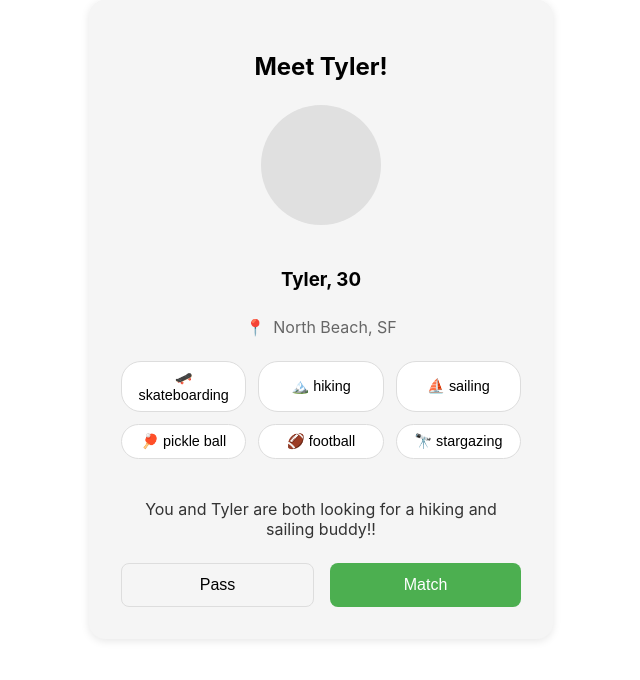
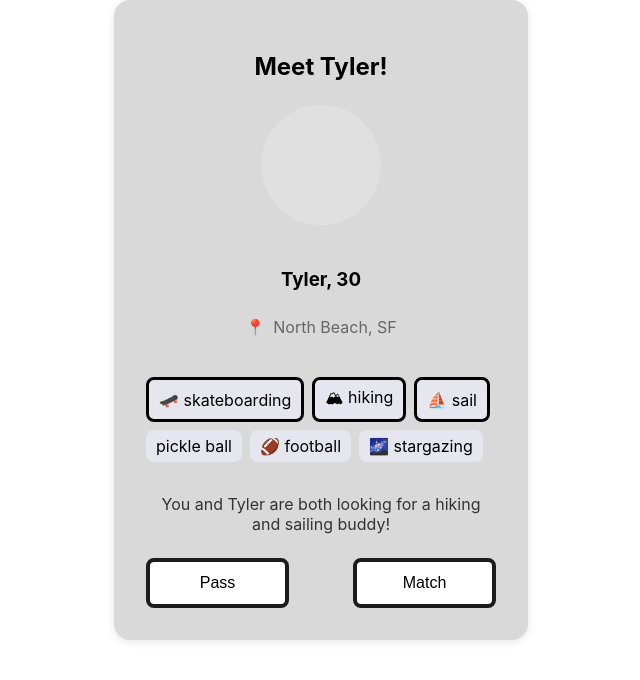
Before and after one commit to allisonhongberkeley/avid-adventurers, a React (Create React App) app in the folder avid-adventurers/: page /profileCard in a window 1280 px wide. Shown: the top 680 px of the page, without its empty margins (319-959 px from the left). Built offline with nearby package versions, Linux system fonts and the light colour scheme.

Commit message:
[fix] fixes to profile card + styling

```diff
--- a/avid-adventurers/src/App.tsx
+++ b/avid-adventurers/src/App.tsx
@@ -17,7 +17,7 @@ import Chat from './pages/ChatPage/ChatPage';
 import ChatInbox from './pages/ChatInbox/ChatInbox';
 import Bucket from './pages/Bucket';
 import EventDetails from './pages/events/EventDetails';
-import { ProfileCard } from './components/ProfileCard';
+import ProfileCard from './components/ProfileCard/ProfileCard';
 
 import { OnboardingProvider } from './utils/onboardingContext';
 import { BucketlistProvider } from './utils/bucketlistContext';
--- a/avid-adventurers/src/components/ProfileCard/ProfileCard.tsx
+++ b/avid-adventurers/src/components/ProfileCard/ProfileCard.tsx
@@ -1,115 +1,25 @@
 import React from 'react';
-import styled from 'styled-components';
+import { interestIcons } from '../../utils/Interests';
+import {
+  Card,
+  Title,
+  Avatar,
+  ProfileInfo,
+  Location,
+  Message,
+  ButtonGroup,
+  Button,
+} from './styles';
 
-// Styled components
-const Card = styled.div`
-  display: flex;
-  flex-direction: column;
-  align-items: center;
-  max-width: 400px;
-  margin: 0 auto;
-  padding: 2rem;
-  background-color: #f5f5f5;
-  border-radius: 16px;
-  box-shadow: 0 2px 8px rgba(0, 0, 0, 0.1);
-`;
-
-const Title = styled.h2`
-  font-size: 1.5rem;
-  margin-bottom: 1.5rem;
-  text-align: center;
-`;
-
-const Avatar = styled.div`
-  width: 120px;
-  height: 120px;
-  border-radius: 50%;
-  background-color: #e0e0e0;
-  margin-bottom: 1.5rem;
-  display: flex;
-  align-items: center;
-  justify-content: center;
-`;
-
-const ProfileInfo = styled.div`
-  display: flex;
-  flex-direction: column;
-  align-items: center;
-  gap: 0.5rem;
-  margin-bottom: 1.5rem;
-  width: 100%;
-`;
-
-const Location = styled.div`
-  display: flex;
-  align-items: center;
-  gap: 0.5rem;
-  color: #666;
-`;
-
-const TagsGrid = styled.div`
-  display: grid;
-  grid-template-columns: repeat(auto-fit, minmax(120px, 1fr));
-  gap: 0.75rem;
-  width: 100%;
-  margin-bottom: 1.5rem;
-`;
-
-const Tag = styled.button`
-  display: flex;
-  align-items: center;
-  justify-content: center;
-  gap: 0.5rem;
-  padding: 0.5rem 1rem;
-  background-color: white;
-  border: 1px solid #ddd;
-  border-radius: 20px;
-  font-size: 0.9rem;
-  cursor: pointer;
-  transition: background-color 0.2s;
-
-  &:hover {
-    background-color: #f0f0f0;
-  }
-`;
-
-const Message = styled.p`
-  text-align: center;
-  margin-bottom: 1.5rem;
-  color: #333;
-`;
-
-const ButtonGroup = styled.div`
-  display: flex;
-  gap: 1rem;
-  width: 100%;
-`;
-
-const Button = styled.button<{ variant?: 'primary' | 'secondary' }>`
-  flex: 1;
-  padding: 0.75rem;
-  border-radius: 8px;
-  border: none;
-  font-size: 1rem;
-  cursor: pointer;
-  transition: background-color 0.2s;
-
-  ${({ variant }) => variant === 'primary' ? `
-    background-color: #4CAF50;
-    color: white;
-    &:hover {
-      background-color: #45a049;
-    }
-  ` : `
-    background-color: #f5f5f5;
-    border: 1px solid #ddd;
-    &:hover {
-      background-color: #e0e0e0;
-    }
-  `}
-`;
+import { InterestsList, InterestTag } from '../../pages/styles';
 
 const ProfileCard: React.FC = () => {
+
+  const tylerInterests = ['skateboarding', 'hiking', 'sail', 'pickle ball', 'football', 'stargazing'];
+
+  /* Say Tyler's first 3 interest match with us*/
+  const tylerSelected = tylerInterests.slice(0, 3);
+
   return (
     <Card>
       <Title>Meet Tyler!</Title>
@@ -126,22 +36,23 @@ const ProfileCard: React.FC = () => {
         </Location>
       </ProfileInfo>
 
-      <TagsGrid>
-        <Tag>🛹 skateboarding</Tag>
-        <Tag>🏔️ hiking</Tag>
-        <Tag>⛵ sailing</Tag>
-        <Tag>🏓 pickle ball</Tag>
-        <Tag>🏈 football</Tag>
-        <Tag>🔭 stargazing</Tag>
-      </TagsGrid>
-
+      <InterestsList>
+        {tylerInterests.map((interest) => (
+          <InterestTag
+            key={interest}
+            selected={tylerSelected.includes(interest)}
+          >
+            {interestIcons[interest] ?? ''} {interest}
+          </InterestTag>
+        ))}
+      </InterestsList>
       <Message>
-        You and Tyler are both looking for a hiking and sailing buddy!!
+        You and Tyler are both looking for a hiking and sailing buddy!
       </Message>
 
       <ButtonGroup>
         <Button>Pass</Button>
-        <Button variant="primary">Match</Button>
+        <Button>Match</Button>
       </ButtonGroup>
     </Card>
   );
--- a/avid-adventurers/src/components/ProfileCard/index.ts
+++ /dev/null
@@ -1 +0,0 @@
-export { default as ProfileCard } from './ProfileCard';
--- /dev/null
+++ b/avid-adventurers/src/components/ProfileCard/styles.ts
@@ -0,0 +1,74 @@
+import styled from 'styled-components';
+
+export const Card = styled.div`
+  display: flex;
+  flex-direction: column;
+  align-items: center;
+  max-width: 350px;
+  margin: 0 auto;
+  padding: 2rem;
+  background-color: #D9D9D9;
+  border-radius: 16px;
+  box-shadow: 0 2px 8px rgba(0, 0, 0, 0.1);
+`;
+
+export const Title = styled.h2`
+  font-size: 1.5rem;
+  margin-bottom: 1.5rem;
+  text-align: center;
+`;
+
+export const Avatar = styled.div`
+  width: 120px;
+  height: 120px;
+  border-radius: 50%;
+  background-color: #e0e0e0;
+  margin-bottom: 1.5rem;
+  display: flex;
+  align-items: center;
+  justify-content: center;
+`;
+
+export const ProfileInfo = styled.div`
+  display: flex;
+  flex-direction: column;
+  align-items: center;
+  gap: 0.5rem;
+  margin-bottom: 1.5rem;
+  width: 100%;
+`;
+
+export const Location = styled.div`
+  display: flex;
+  align-items: center;
+  gap: 0.5rem;
+  color: #666;
+`;
+
+export const Message = styled.p`
+  text-align: center;
+  margin-bottom: 1.5rem;
+  color: #333;
+`;
+
+export const ButtonGroup = styled.div`
+  display: flex;
+  gap: 4rem;
+  width: 100%;
+`;
+
+export const Button = styled.button`
+  flex: 1;
+  padding: 0.75rem;
+  border-radius: 8px;
+  border: 4px solid #1B1B1B;
+  background-color: #FFF;
+  font-size: 1rem;
+  cursor: pointer;
+  transition: background-color 0.2s, color 0.2s;
+
+  &:hover {
+    color: #FFF;
+    background-color: #1B1B1B;
+  }
+`;
--- a/avid-adventurers/src/pages/onboarding/ProfileDisplay/ProfileDisplay.tsx
+++ b/avid-adventurers/src/pages/onboarding/ProfileDisplay/ProfileDisplay.tsx
@@ -10,9 +10,9 @@ import {
     WelcomeTitle,
     UserName,
     LocationText,
-    InterestsList,
-    InterestTag,
 } from './styles';
+
+import { InterestsList, InterestTag } from '../../styles';
 
 const ProfileDisplay: React.FC = () => {
     const navigate = useNavigate();
--- a/avid-adventurers/src/pages/onboarding/ProfileDisplay/styles.ts
+++ b/avid-adventurers/src/pages/onboarding/ProfileDisplay/styles.ts
@@ -17,18 +17,3 @@ export const LocationText = styled.div`
   gap: 0.5rem;
   margin-bottom: 1rem;
 `;
-
-export const InterestsList = styled.div`
-  display: flex;
-  flex-wrap: wrap;
-  gap: 0.5rem;
-  margin-top: 1rem;
-  margin-bottom: 1rem;
-`;
-
-export const InterestTag = styled.div`
-  background-color: #f0f0f0;
-  padding: 0.5rem 1rem;
-  border-radius: 20px;
-  font-size: 0.9rem;
-`;
--- a/avid-adventurers/src/pages/styles.ts
+++ b/avid-adventurers/src/pages/styles.ts
@@ -192,3 +192,26 @@ export const EmptyMessage = styled.p`
   text-align: center;
   margin-bottom: 2rem;
 `;
+
+export const InterestTag = styled.div<{ selected?: boolean }>`
+  padding: 0.375rem 0.625rem;
+  border-radius: 8px;
+  background-color: #E6E7EE;
+  display: inline-flex;
+  align-items: center;
+  gap: 0.5rem;
+
+  ${({ selected }) =>
+    selected &&
+    `
+    border: 3px solid #000;
+  `}
+`;
+
+export const InterestsList = styled.div`
+  display: flex;
+  flex-wrap: wrap;
+  gap: 0.5rem;
+  margin-top: 1rem;
+  margin-bottom: 1rem;
+`;
```
